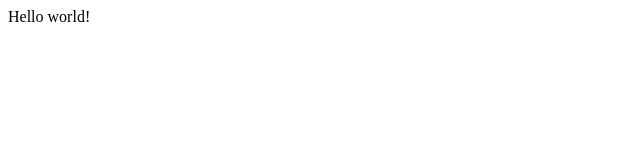
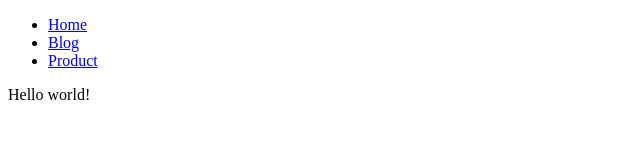
Before and after one commit to zootechdrum/gatsby-portfolio, a Gatsby site: page / in a window 1280 px wide. Shown: the whole page, without its empty margins (0-640 px from the left). Built offline with nearby package versions, Linux system fonts and the light colour scheme; Gatsby itself is replaced by a stand-in of ours.

Commit message:
created nav component for linking to different sections

```diff
--- /dev/null
+++ b/src/component/Navbar.js
@@ -0,0 +1,24 @@
+import React from "react"
+import { Link } from "gatsby"
+
+const Navbar = () => {
+  return (
+    <div>
+      <nav>
+        <ul>
+          <li>
+            <Link to="/">Home</Link>
+          </li>
+          <li>
+            <Link to="/blog/">Blog</Link>
+          </li>
+          <li>
+            <Link to="/products">Product</Link>
+          </li>
+        </ul>
+      </nav>
+    </div>
+  )
+}
+
+export default Navbar
--- a/src/pages/index.js
+++ b/src/pages/index.js
@@ -1,5 +1,9 @@
 import React from "react"
+import Navbar from "../component/Navbar"
 
-export default function Home() {
-  return <div>Hello world!</div>
-}
+export default () => (
+  <div>
+    <Navbar />
+    <div>Hello world!</div>
+  </div>
+)
```
Also changed, not shown: src/pages/404.js (added, +9 -0 lines), src/pages/blog.js (added, +11 -0 lines), src/pages/products.js (added, +7 -0 lines).
